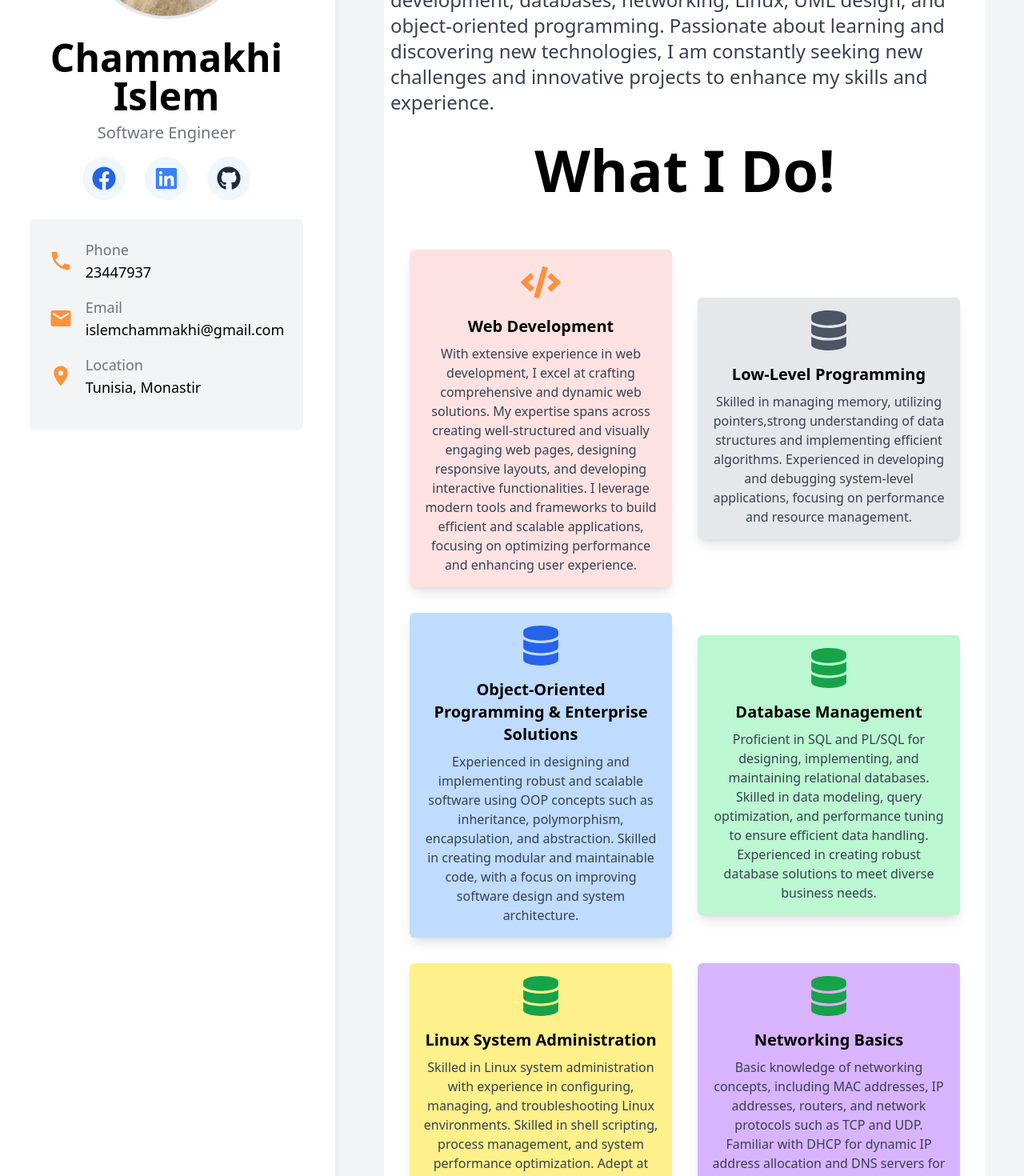
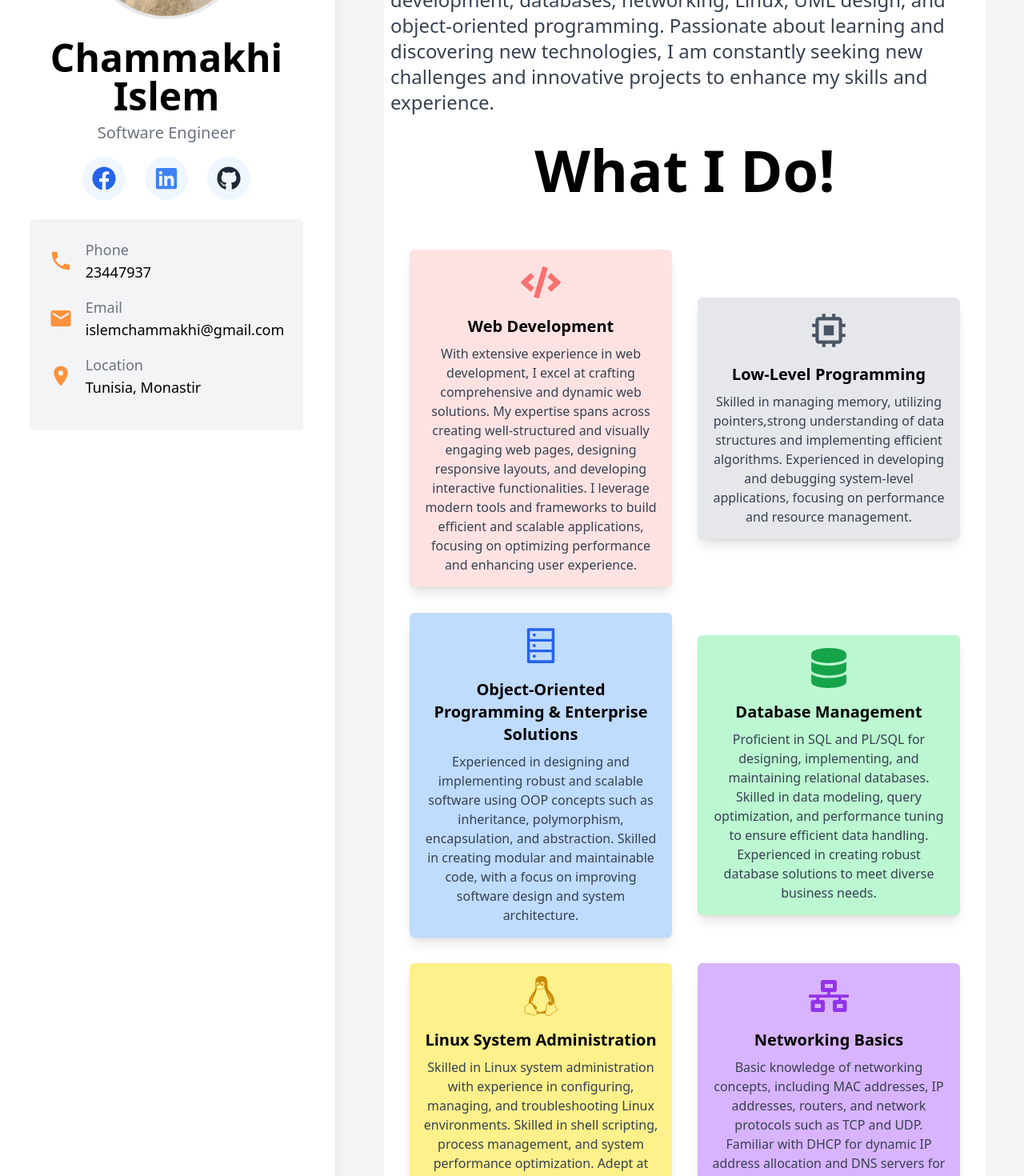
Before and after one commit to Islem-Chammakhi/my_portfolio, a Next.js app: page /home in a window 1280 px wide. Shown: the part 412-1882 px from the top of the page at 80% size. Built offline with nearby package versions, Linux system fonts and the light colour scheme.

Commit message:
fixed icons

```diff
--- a/app/home/page.tsx
+++ b/app/home/page.tsx
@@ -3,6 +3,12 @@ import React from 'react';
 import Card from '../../components/Card';
 import { FaCode, FaDatabase } from 'react-icons/fa';
 import { motion } from 'framer-motion';
+import { BiChip } from 'react-icons/bi';
+import { MdClass } from 'react-icons/md';
+import { FaCogs } from 'react-icons/fa';
+import { AiOutlineDatabase } from 'react-icons/ai';
+import { FaLinux } from 'react-icons/fa';
+import { FaNetworkWired } from 'react-icons/fa';
 
 const variant = {
   hidden: {
@@ -63,18 +69,18 @@ const HomePage = () => {
                     backgroundColor="bg-red-100"
                     title="Web Development"
                     description="With extensive experience in web development, I excel at crafting comprehensive and dynamic web solutions. My expertise spans across creating well-structured and visually engaging web pages, designing responsive layouts, and developing interactive functionalities. I leverage modern tools and frameworks to build efficient and scalable applications, focusing on optimizing performance and enhancing user experience."
-                    icon={<FaCode size={50} className="text-orange-400" />}
+                    icon={<FaCode size={50} className="text-red-400" />}
                 />
                 <Card
                     title="Low-Level Programming"
                     description="Skilled in managing memory, utilizing pointers,strong understanding of data structures and implementing efficient algorithms. Experienced in developing and debugging system-level applications, focusing on performance and resource management."
-                    icon={<FaDatabase size={50} className="text-gray-600" />}
+                    icon={<BiChip size={50} className="text-gray-600" />}
                     backgroundColor="bg-gray-200"
                 />
                 <Card
                     title="Object-Oriented Programming & Enterprise Solutions"
                     description="Experienced in designing and implementing robust and scalable software using OOP concepts such as inheritance, polymorphism, encapsulation, and abstraction. Skilled in creating modular and maintainable code, with a focus on improving software design and system architecture."
-                    icon={<FaDatabase size={50} className="text-blue-600" />}
+                    icon={<AiOutlineDatabase size={50} className="text-blue-600" />}
                     backgroundColor="bg-blue-200"
                 />
                 <Card
@@ -86,13 +92,13 @@ const HomePage = () => {
                 <Card
                     title="Linux System Administration"
                     description="Skilled in Linux system administration with experience in configuring, managing, and troubleshooting Linux environments. Skilled in shell scripting, process management, and system performance optimization. Adept at handling user permissions, package management, and network configuration to ensure a stable and secure system."
-                    icon={<FaDatabase size={50} className="text-green-600" />}
+                    icon={<FaLinux size={50} className="text-yellow-600" />}
                     backgroundColor="bg-yellow-200"
                 />
                 <Card
                     title="Networking Basics"
                     description="Basic knowledge of networking concepts, including MAC addresses, IP addresses, routers, and network protocols such as TCP and UDP. Familiar with DHCP for dynamic IP address allocation and DNS servers for domain name resolution. Capable of understanding and troubleshooting fundamental network configurations and connectivity issues."
-                    icon={<FaDatabase size={50} className="text-green-600" />}
+                    icon={<FaNetworkWired size={50} className="text-purple-600" />}
                     backgroundColor="bg-purple-300"
                 />
             </div>
```
